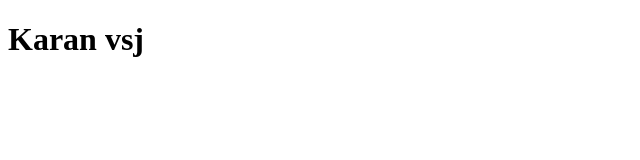
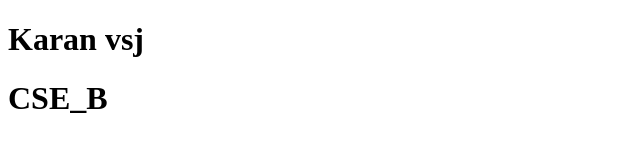
Before and after one commit to karan-vsj/html, a plain HTML site: page index.html in a window 1280 px wide. Shown: the whole page, without its empty margins (0-640 px from the left). Drawn offline with Linux system fonts and the light colour scheme.

Commit message:
Update index.html

```diff
--- a/index.html
+++ b/index.html
@@ -7,5 +7,6 @@
 </head>
 <body>
   <h1>Karan vsj</h1>
+  <h1>CSE_B</h1>
 </body>
 </html>
```
